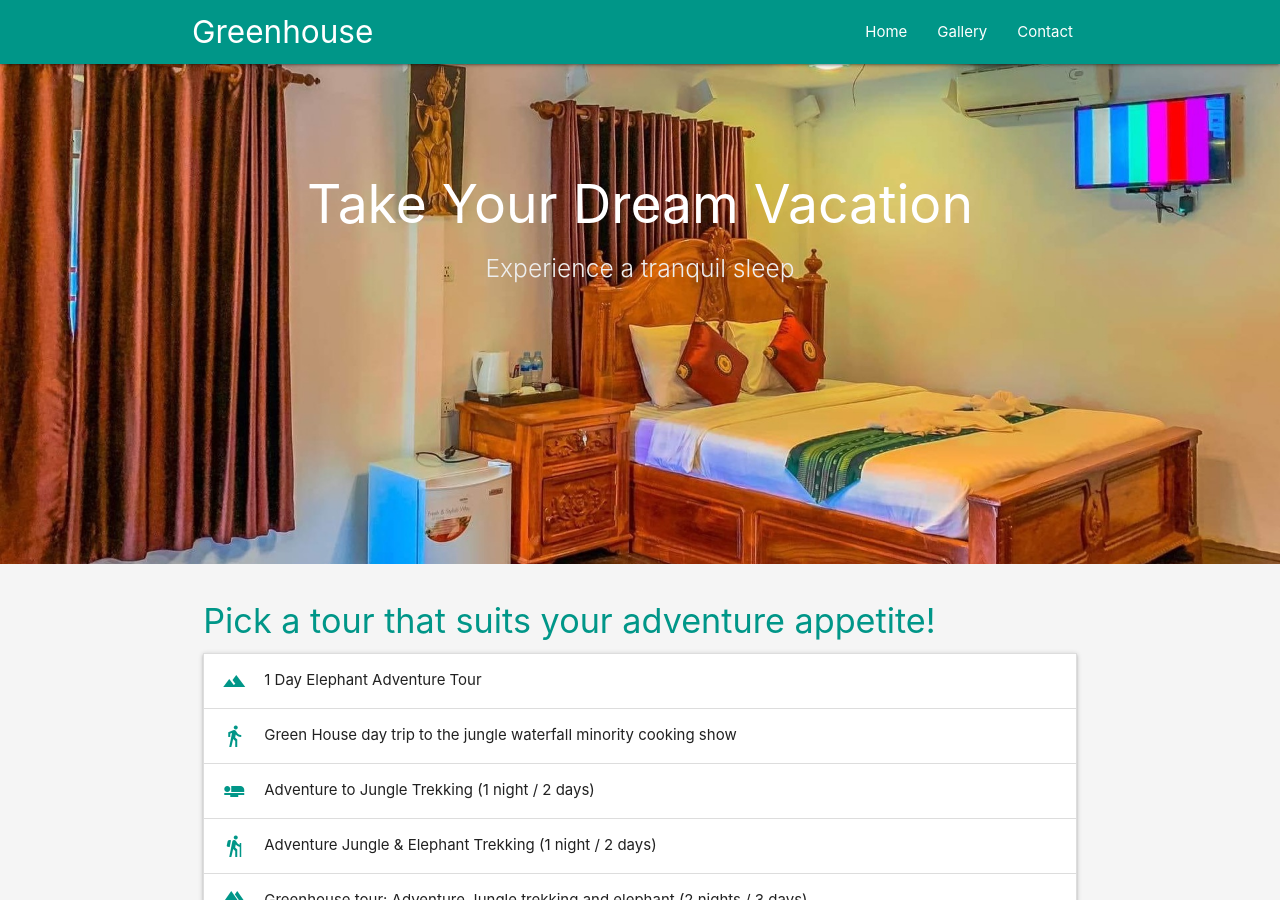
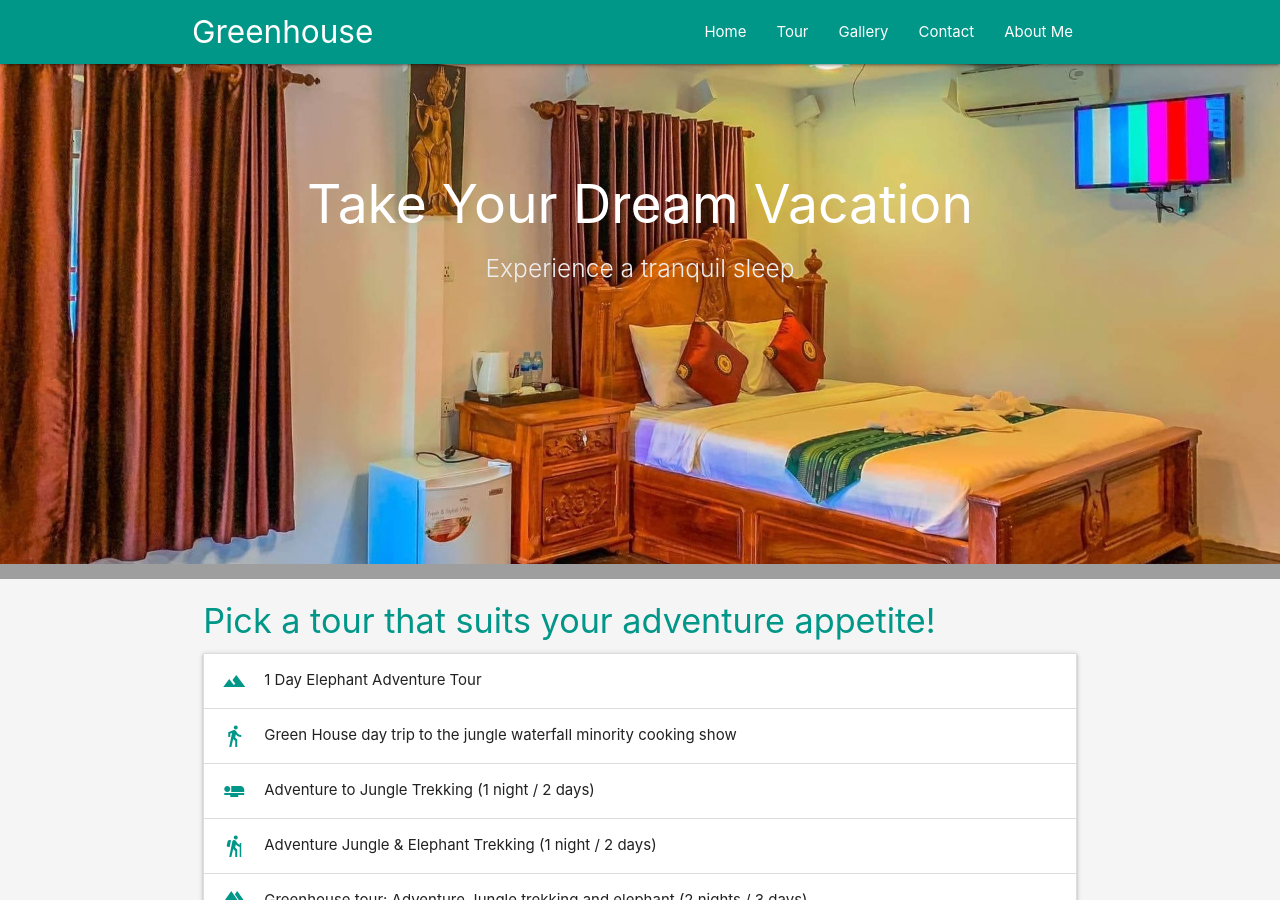
Before and after one commit to yong-lim/elephant, a Jekyll site: the page built from index.md, in a window 1280 px wide and 900 px high. Built offline with Jekyll 4.4.1, drawn with Linux system fonts in a browser that asks for light colours.

Commit message:
Link home to slider for smoother transition

```diff
--- a/_includes/navbar.html
+++ b/_includes/navbar.html
@@ -9,13 +9,19 @@
           </a>
           <ul class="right hide-on-med-and-down">
             <li>
-              <a href="#home">Home</a>
+              <a href="#slider">Home</a>
+            </li>
+            <li>
+              <a href="#tour">Tour</a>
             </li>
             <li>
               <a href="#gallery">Gallery</a>
             </li>
             <li>
               <a href="#contact">Contact</a>
+            </li>
+            <li>
+              <a href="#about">About Me</a>
             </li>
           </ul>
         </div>
--- a/_includes/slider.html
+++ b/_includes/slider.html
@@ -1,4 +1,4 @@
-<section class="slider">
+<section id="slider" class="section slider scrollspy">
   <ul class="slides">
   {% for slide in site.data.slides %}
     <li>
```
